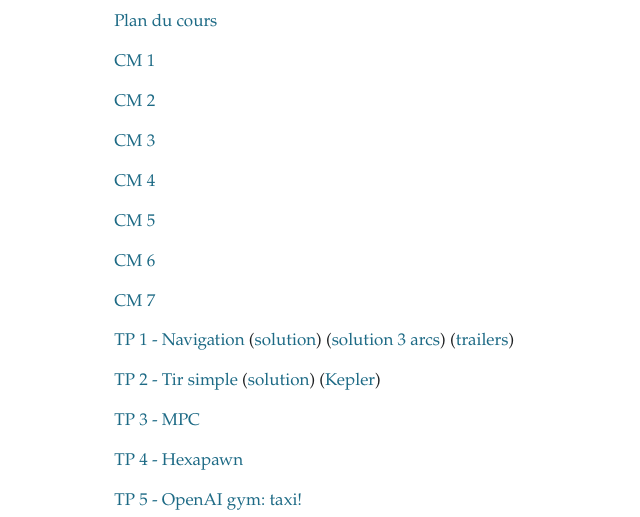
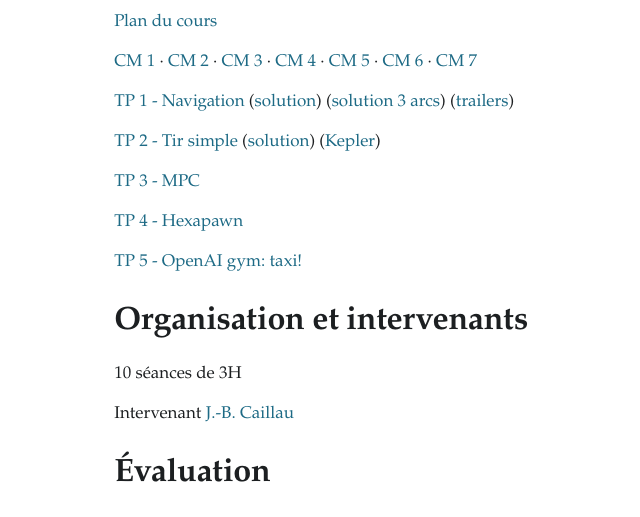
Before and after one commit to pns-mam/commande, a plain HTML site: page docs/index.html in a window 1280 px wide. Shown: the part 727-1244 px from the top of the page, without its empty margins (156-796 px from the left). Drawn offline with Linux system fonts and the light colour scheme.

Commit message:
Rebuild site (docs/)

```diff
--- a/docs/index.html
+++ b/docs/index.html
@@ -20,13 +20,10 @@
 <p><a
 href="https://github.com/pns-mam/commande/discussions/1">Discussion</a></p>
 <p><a href="cm/">Plan du cours</a></p>
-<p><a href="cm/cm1.pdf">CM 1</a></p>
-<p><a href="cm/cm2.pdf">CM 2</a></p>
-<p><a href="cm/cm3.pdf">CM 3</a></p>
-<p><a href="cm/cm4.pdf">CM 4</a></p>
-<p><a href="cm/cm5.pdf">CM 5</a></p>
-<p><a href="cm/cm6.pdf">CM 6</a></p>
-<p><a href="cm/cm7.pdf">CM 7</a></p>
+<p><a href="cm/cm1.pdf">CM 1</a> · <a href="cm/cm2.pdf">CM 2</a> · <a
+href="cm/cm3.pdf">CM 3</a> · <a href="cm/cm4.pdf">CM 4</a> · <a
+href="cm/cm5.pdf">CM 5</a> · <a href="cm/cm6.pdf">CM 6</a> · <a
+href="cm/cm7.pdf">CM 7</a></p>
 <p><a href="tp1/">TP 1 - Navigation</a> (<a
 href="tp1/tp1-sol.html">solution</a>) (<a
 href="tp1/tp1-3arcs-sol.html">solution 3 arcs</a>) (<a
```
